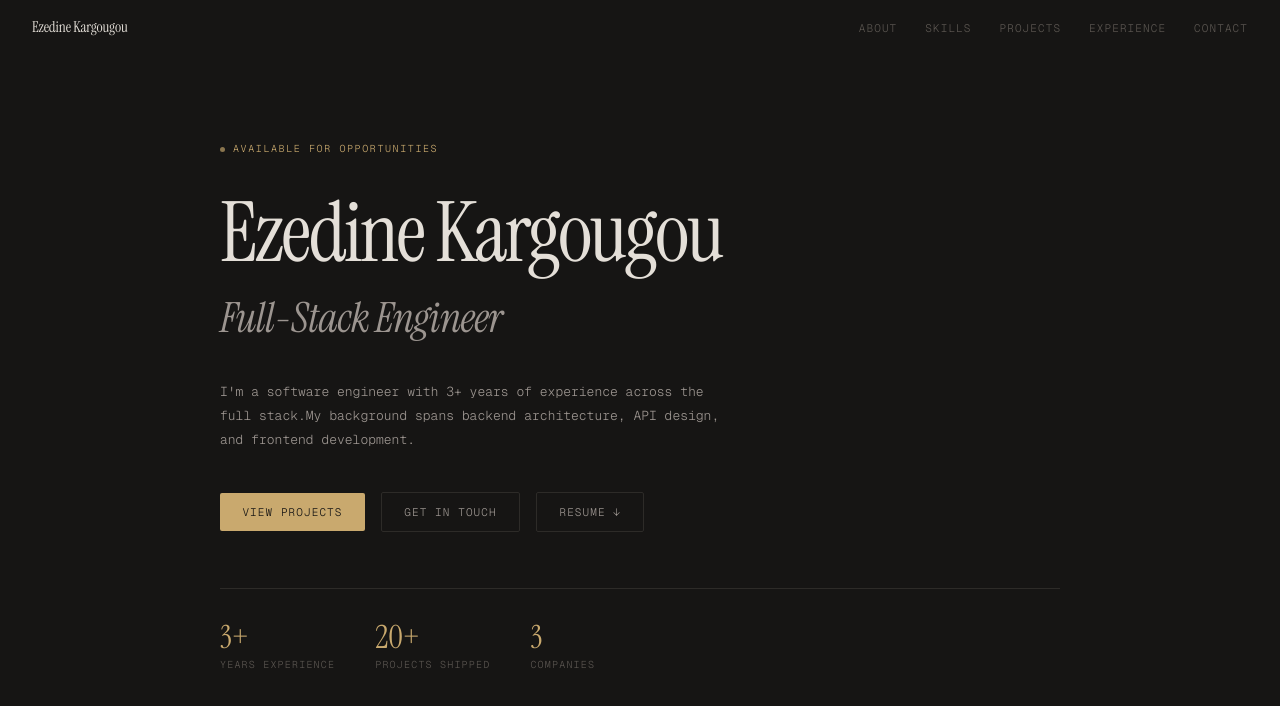
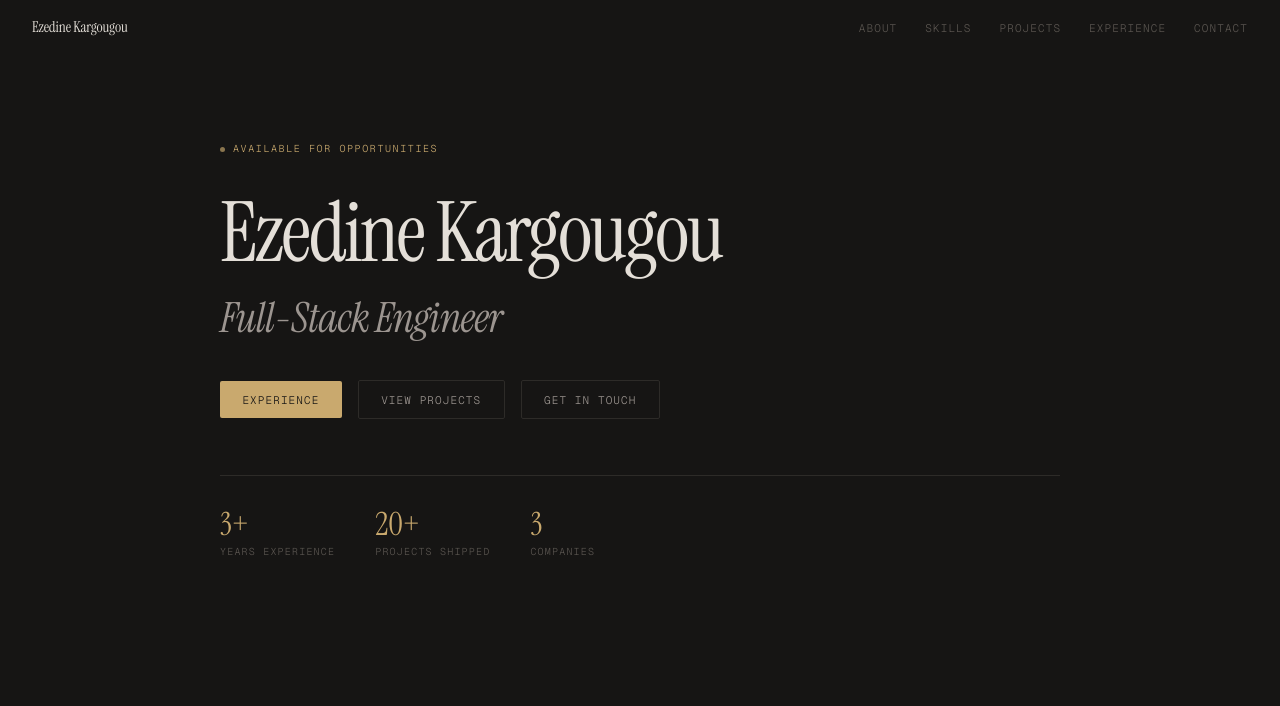
Before and after one commit to Eze00/Portfolio, a Next.js app: page / in a window 1280 px wide. Shown: the top 706 px of the page. Built offline with nearby package versions, Linux system fonts and the light colour scheme.

Commit message:
Hero component

```diff
--- a/src/components/Hero.tsx
+++ b/src/components/Hero.tsx
@@ -12,17 +12,17 @@ export default function Hero() {
 
       <h1 className={styles.name}>{data.name}</h1>
       <p className={styles.title}>{data.title}</p>
-      <p className={styles.bio}>{data.bio}</p>
+      {/* <p className={styles.bio}>{data.bio}</p> */}
 
       <div className={styles.actions}>
-        <Link href="#projects" className={styles.btnPrimary}>
+        <Link href="#experience" className={styles.btnPrimary}>
+          Experience
+        </Link>
+        <Link href="#projects" className={styles.btnSecondary}>
           View Projects
         </Link>
         <Link href="#contact" className={styles.btnSecondary}>
           Get in Touch
-        </Link>
-        <Link href="#" className={styles.btnSecondary}>
-          Resume ↓
         </Link>
       </div>
 
```
